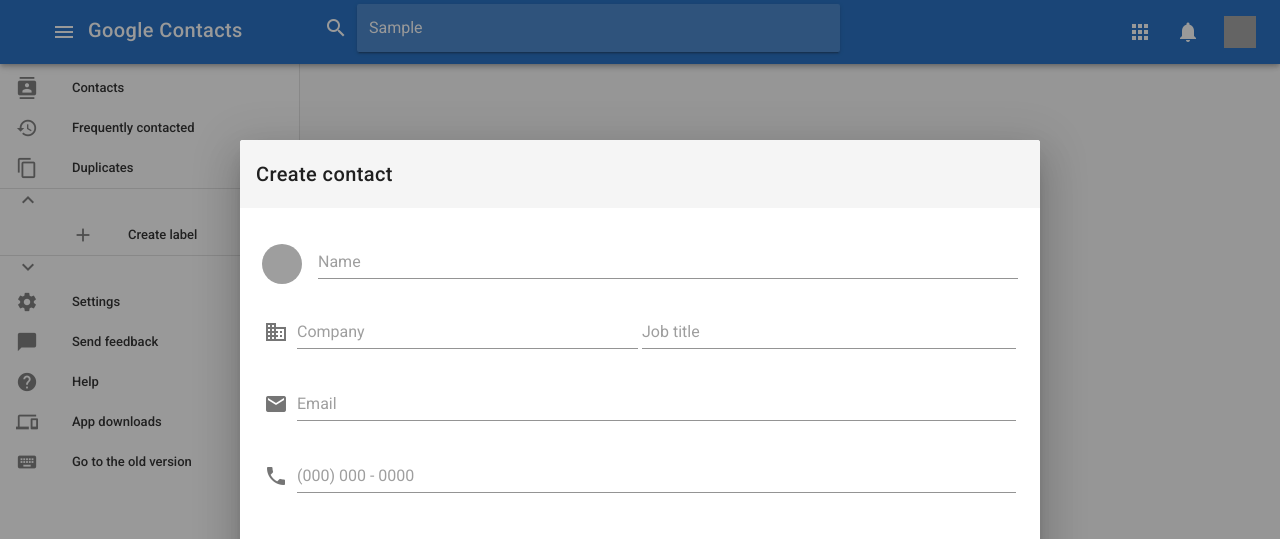
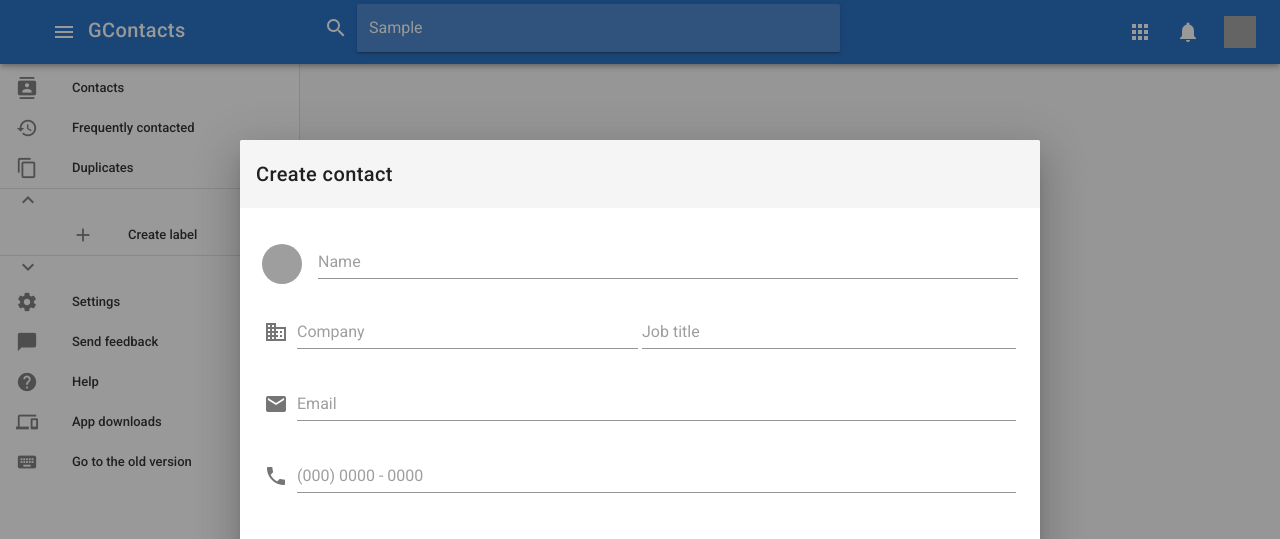
Before and after one commit to cesaramirez/gcontacts, a Vue app: page / in a window 1280 px wide. Both pictures are taken after typing "Sample" into the empty fields and a click on the button "add". Shown: the top 539 px of the page. Built offline with nearby package versions, Linux system fonts and the light colour scheme; grey boxes are pictures that could not be loaded.

Commit message:
:sparkles: adding save contact in firebase

```diff
--- a/package.json
+++ b/package.json
@@ -10,6 +10,8 @@
     "build": "node build/build.js"
   },
   "dependencies": {
+    "firebase": "^4.9.0",
+    "uuid": "^3.2.1",
     "vue": "^2.5.2",
     "vue-router": "^3.0.1",
     "vuetify": "^1.0.0-beta.4"
--- a/src/App.vue
+++ b/src/App.vue
@@ -71,7 +71,7 @@
     >
       <v-toolbar-title style="width: 300px" class="ml-0 pl-3">
         <v-toolbar-side-icon @click.stop="drawer = !drawer"></v-toolbar-side-icon>
-        <span class="hidden-sm-and-down">Google Contacts</span>
+        <span class="hidden-sm-and-down">GContacts</span>
       </v-toolbar-title>
       <v-text-field
         solo-inverted
@@ -127,6 +127,7 @@
     </v-btn>
     <v-dialog v-model="dialog" width="800px">
       <v-card>
+        <form @submit.prevent="saveContact">
         <v-card-title
           class="grey lighten-4 py-4 title"
         >
@@ -144,6 +145,7 @@
                 </v-avatar>
                 <v-text-field
                   placeholder="Name"
+                  v-model="contact.name"
                 ></v-text-field>
               </v-layout>
             </v-flex>
@@ -151,31 +153,36 @@
               <v-text-field
                 prepend-icon="business"
                 placeholder="Company"
+                v-model="contact.company"
               ></v-text-field>
             </v-flex>
             <v-flex xs6>
               <v-text-field
                 placeholder="Job title"
+                v-model="contact.job_title"
               ></v-text-field>
             </v-flex>
             <v-flex xs12>
               <v-text-field
                 prepend-icon="mail"
                 placeholder="Email"
+                v-model="contact.email"
               ></v-text-field>
             </v-flex>
             <v-flex xs12>
               <v-text-field
                 type="tel"
                 prepend-icon="phone"
-                placeholder="(000) 000 - 0000"
-                mask="phone"
+                placeholder="(000) 0000 - 0000"
+                v-model="contact.phone"
+                mask="(###) #### - ####"
               ></v-text-field>
             </v-flex>
             <v-flex xs12>
               <v-text-field
                 prepend-icon="notes"
                 placeholder="Notes"
+                v-model="contact.notes"
               ></v-text-field>
             </v-flex>
           </v-layout>
@@ -184,54 +191,97 @@
           <v-btn flat color="primary">More</v-btn>
           <v-spacer></v-spacer>
           <v-btn flat color="primary" @click="dialog = false">Cancel</v-btn>
-          <v-btn flat @click="dialog = false">Save</v-btn>
+          <v-btn flat type="submit">Save</v-btn>
         </v-card-actions>
+        </form>
       </v-card>
     </v-dialog>
   </v-app>
 </template>
 
 <script>
+import db from "./plugins/firebaseInit.js";
+import uuidv4 from "uuid/v4";
 export default {
   data: () => ({
     dialog: false,
     drawer: null,
     dark: true,
     items: [
-        { icon: 'contacts', text: 'Contacts' },
-        { icon: 'history', text: 'Frequently contacted' },
-        { icon: 'content_copy', text: 'Duplicates' },
+      { icon: "contacts", text: "Contacts" },
+      { icon: "history", text: "Frequently contacted" },
+      { icon: "content_copy", text: "Duplicates" },
       {
-          icon: 'keyboard_arrow_up',
-          'icon-alt': 'keyboard_arrow_down',
-          text: 'Labels',
+        icon: "keyboard_arrow_up",
+        "icon-alt": "keyboard_arrow_down",
+        text: "Labels",
         model: true,
+        children: [{ icon: "add", text: "Create label" }]
+      },
+      {
+        icon: "keyboard_arrow_up",
+        "icon-alt": "keyboard_arrow_down",
+        text: "More",
+        model: false,
         children: [
-            { icon: 'add', text: 'Create label' }
+          { text: "Import" },
+          { text: "Export" },
+          { text: "Print" },
+          { text: "Undo changes" },
+          { text: "Other contacts" }
         ]
       },
-        {
-          icon: 'keyboard_arrow_up',
-          'icon-alt': 'keyboard_arrow_down',
-          text: 'More',
-          model: false,
-          children: [
-            { text: 'Import' },
-            { text: 'Export' },
-            { text: 'Print' },
-            { text: 'Undo changes' },
-            { text: 'Other contacts' }
-          ]
-        },
-        { icon: 'settings', text: 'Settings' },
-        { icon: 'chat_bubble', text: 'Send feedback' },
-        { icon: 'help', text: 'Help' },
-        { icon: 'phonelink', text: 'App downloads' },
-        { icon: 'keyboard', text: 'Go to the old version' }
-      ]
+      { icon: "settings", text: "Settings" },
+      { icon: "chat_bubble", text: "Send feedback" },
+      { icon: "help", text: "Help" },
+      { icon: "phonelink", text: "App downloads" },
+      { icon: "keyboard", text: "Go to the old version" }
+    ],
+    contact: {
+      name: "",
+      email: "",
+      phone: "",
+      company: "",
+      job_title: "",
+      notes: ""
+    }
   }),
   props: {
     source: String
+  },
+  methods: {
+    saveContact() {
+      db
+        .collection("contacts")
+        .add({
+          name: this.contact.name,
+          email: this.contact.email,
+          phone: this.contact.phone,
+          company: this.contact.company,
+          job_title: this.contact.job_title,
+          notes: this.contact.notes,
+          slug: uuidv4()
+        })
+        .then(docRef => {
+          console.log("Document written with ID: ", docRef.id);
+          this.dialog = false;
+        })
+        .catch(function(error) {
+          console.error("Error adding document: ", error);
+        });
+    },
+    generateUUID() {
+      let d = new Date().getTime();
+      let uuid = "xxxxxxxx-xxxx-4xxx-yxxx-xxxxxxxxxxxx".replace(
+        /[xy]/g,
+        function(c) {
+          let r = ((d + Math.random() * 16) % 16) | 0;
+          d = Math.floor(d / 16);
+          return (c === "x" ? r : (r & 0x3) | 0x8).toString(16);
+        }
+      );
+      return uuid;
     }
   }
+};
 </script>
--- a/src/main.js
+++ b/src/main.js
@@ -5,6 +5,7 @@ import App from './App'
 import router from './router'
 import Vuetify from 'vuetify'
 import 'vuetify/dist/vuetify.min.css'
+import uuidv4 from 'uuid/v4'
 
 Vue.use(Vuetify, { theme: {
   primary: '#ee44aa',
--- /dev/null
+++ b/src/plugins/firebaseConfig.js
@@ -0,0 +1,8 @@
+export default {
+  apiKey: "AIzaSyCXN7QowRoE33stGvKyIIgVVRVAAmVFsLk",
+  authDomain: "vue-gcontacts.firebaseapp.com",
+  databaseURL: "https://vue-gcontacts.firebaseio.com",
+  projectId: "vue-gcontacts",
+  storageBucket: "",
+  messagingSenderId: "890629844967"
+};
--- /dev/null
+++ b/src/plugins/firebaseInit.js
@@ -0,0 +1,5 @@
+import firebase from "firebase";
+import "firebase/firestore";
+import firebaseConfig from "./firebaseConfig";
+const firebaseApp = firebase.initializeApp(firebaseConfig);
+export default firebaseApp.firestore();
```
Also changed, not shown: 1 other file (tests, documents, lock files or other folders). Lines whose indentation alone changed are shown as unchanged.
